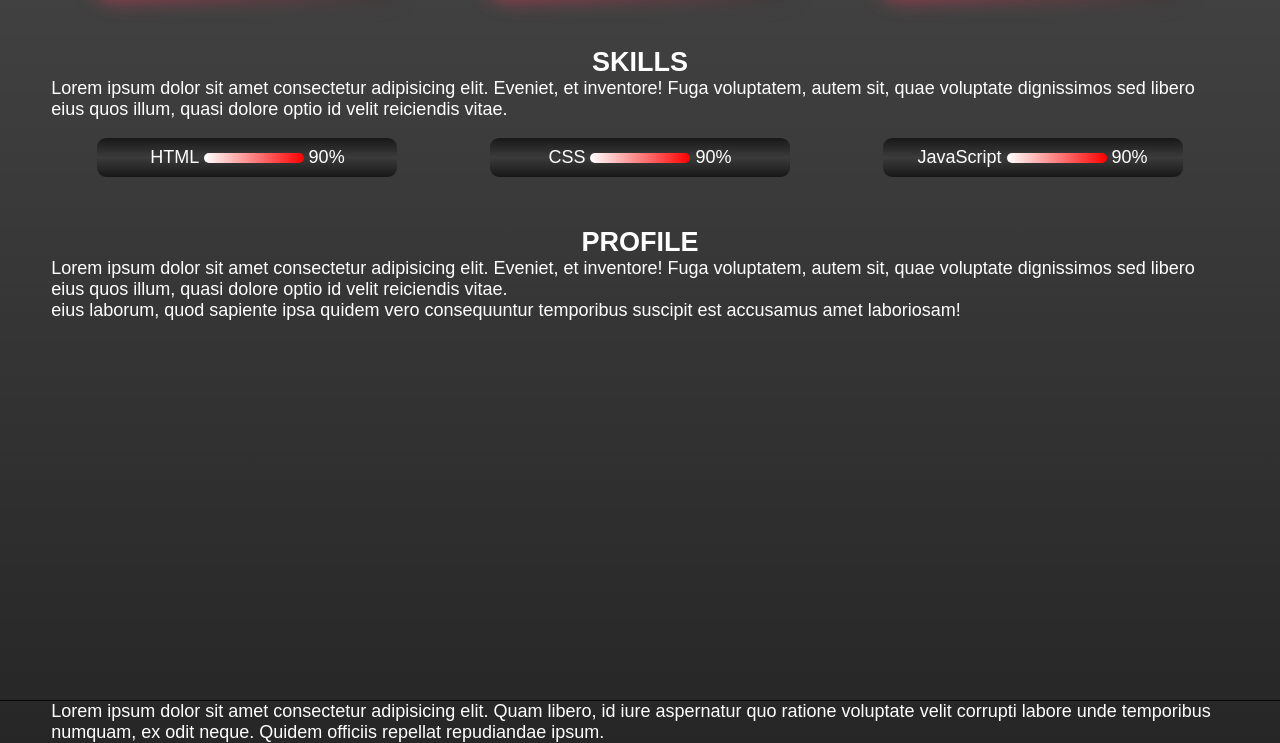
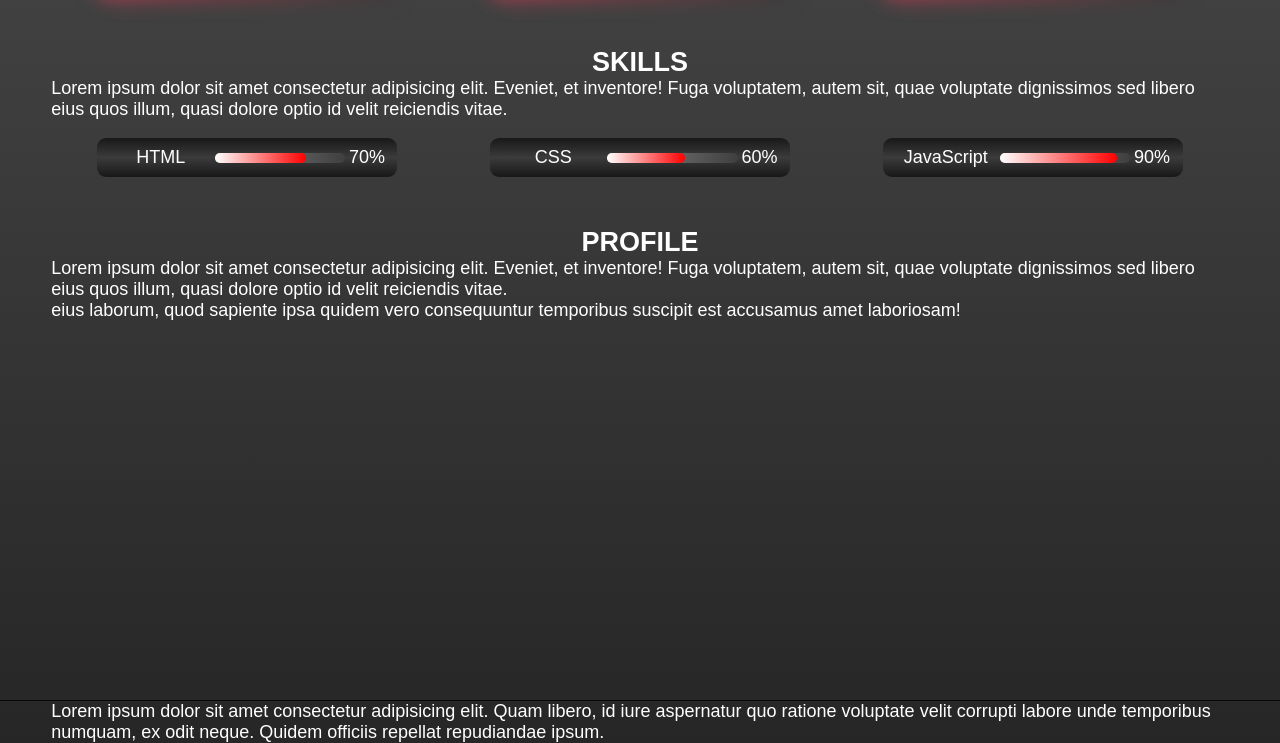
Before and after one commit to hiro9108/introduction-page, a plain HTML site: page index.html in a window 1280 px wide. Shown: the part 1398-2141 px from the top of the page. Drawn offline with Linux system fonts and the light colour scheme.

Commit message:
fix: percentage

```diff
--- a/index.html
+++ b/index.html
@@ -75,19 +75,25 @@
         </div>
         <div class="row">
           <div class="column">
-            HTML
-            <div class="percentage"></div>
-            <span>90%</span>
+            <span class="skill-name">HTML</span>
+            <div class="percentage">
+              <div class="progress" style="width: 70%"></div>
+            </div>
+            <span class="percent-value">70%</span>
           </div>
           <div class="column">
-            CSS
-            <div class="percentage"></div>
-            <span>90%</span>
+            <span class="skill-name">CSS</span>
+            <div class="percentage">
+              <div class="progress" style="width: 60%"></div>
+            </div>
+            <span class="percent-value">60%</span>
           </div>
           <div class="column">
-            JavaScript
-            <div class="percentage"></div>
-            <span>90%</span>
+            <span class="skill-name">JavaScript</span>
+            <div class="percentage">
+              <div class="progress" style="width: 90%"></div>
+            </div>
+            <span class="percent-value">90%</span>
           </div>
         </div>
       </section>
--- a/style.css
+++ b/style.css
@@ -115,6 +115,11 @@ main {
   position: relative;
 }
 
+.section-works .column:hover {
+  transform: translateY(-10px);
+  transition: transform 0.3s;
+}
+
 .section-works .column::before {
   position: absolute;
   content: "";
@@ -208,17 +213,41 @@ main {
     rgba(59, 59, 59, 0.103),
     rgba(0, 0, 0, 0.596)
   );
+  display: flex;
+  align-items: center;
+}
+
+.section-skills .column .skill-name {
+  width: 110px;
+  text-align: center;
+}
+
+.section-skills .column .percent-value {
+  width: 40px;
+  text-align: left;
 }
 
 .section-skills .column .percentage {
   /* Check later about percentage margin */
-  width: 100px;
+  width: calc(100% - 150px);
   height: 10px;
-  display: inline-block;
+  margin-right: 4px;
+  border-radius: 9px;
+  background: linear-gradient(to right, rgb(141, 141, 141), rgb(63, 63, 63));
+}
+
+.section-skills .column .progress {
+  height: 10px;
   border-radius: 9px;
   background: linear-gradient(to right, white, red);
-  /* animation: ease-in-out 10s; */
+  /* animation: animate 2s ease-in-out forwards; */
 }
+
+/* @keyframes animate {
+  from {
+    width: 0;
+  }
+} */
 
 /* section profile */
 .section-profile {
```
